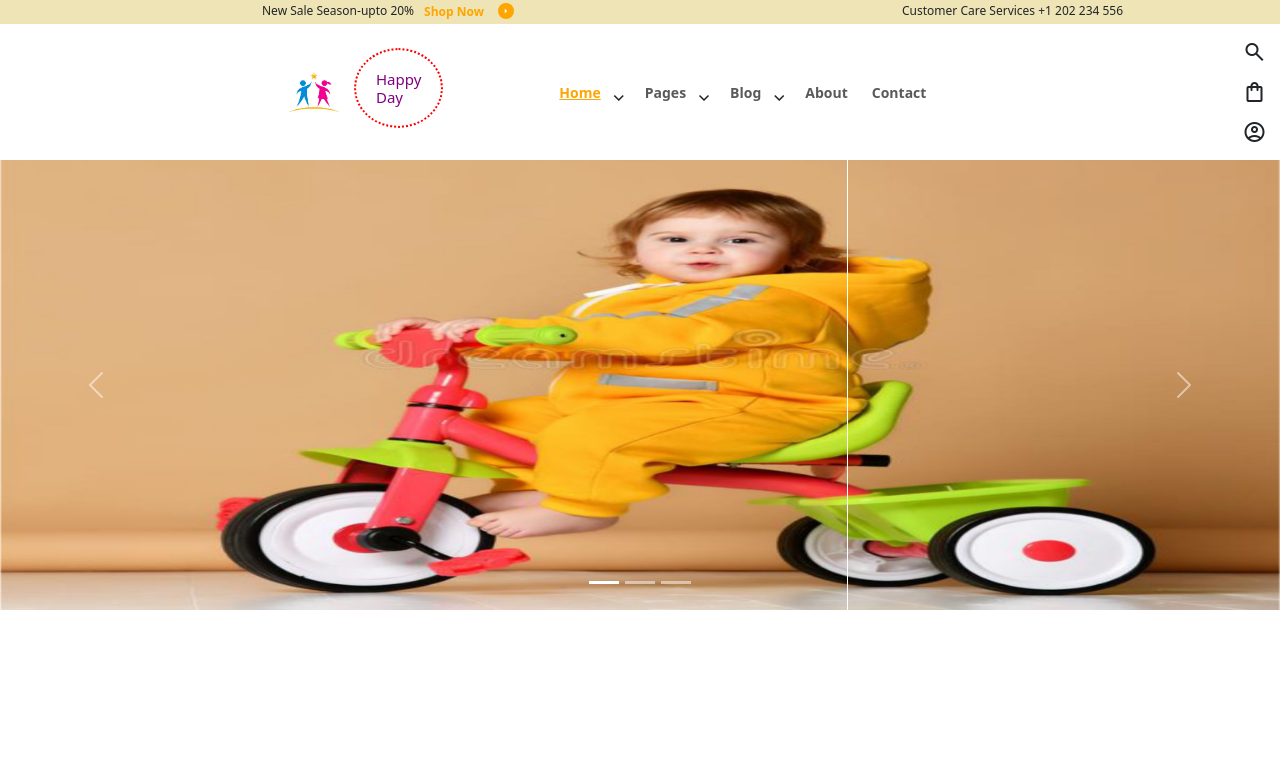
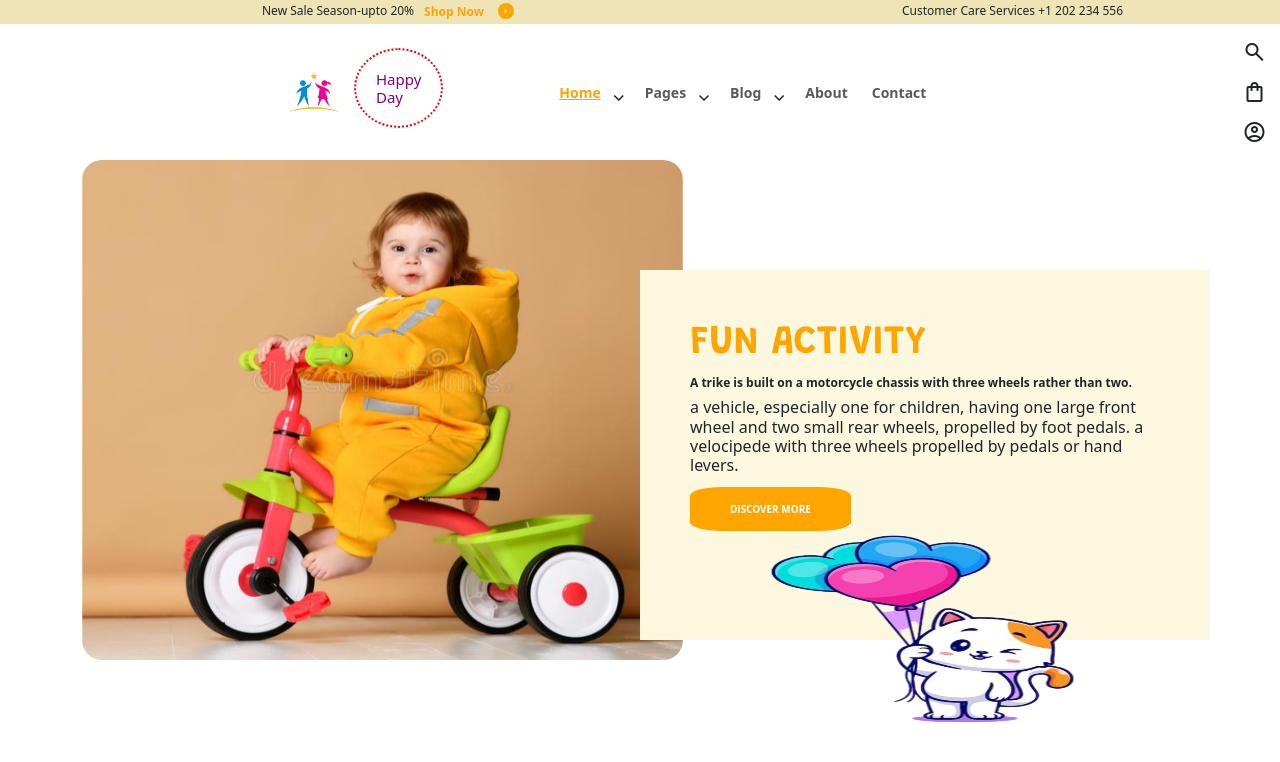
Before and after one commit to afaqdar/Buisness-web-task, a plain HTML site: page index.html in a window 1280 px wide. Drawn offline with nearby package versions, Linux system fonts and the light colour scheme.

Commit message:
pics done

```diff
--- a/css/style.css
+++ b/css/style.css
@@ -77,6 +77,45 @@ body{
     width: 50%;
     height: 450px;
 }
+.image-sec .row img{
+    height: 500px;
+    width:110%;
+    border-radius: 20px;
+}
+.image-sec h1{
+    font-family: 'Grandstander', cursive;
+    color: orange;
+}
+.image-sec h3{
+    font-size: 12px;
+    font-weight: bold;
+
+}
+.image-sec h6{
+    margin-bottom: 20px;
+    font-weight: 100;
+}
+
+.image-sec a{
+    font-size: 10px;
+    padding: 15px 40px;
+    border-radius: 20%;
+    background-color: orange;
+    text-decoration: none;
+    color: white;
+    font-weight: 900;
+}
+.image-sec .col-4{
+    margin-top: 110px;
+    background-color: #fcf7df;
+    height: 370px;
+    width: 50%;
+    padding: 50px;
+}
+.image-sec .col-4 img{
+    height: 220px;
+
+}
 @media screen and (min-width:992px) and (max-width:1260px) {
     .navbar-navv{
         margin-left: 0px;
--- a/index.html
+++ b/index.html
@@ -7,6 +7,7 @@
     <meta charset="utf-8">
     <meta name="viewport" content="width=device-width, initial-scale=1">
     <title>Bootstrap demo</title>
+    <link href="https://fonts.googleapis.com/css2?family=Grandstander:wght@600&display=swap" rel="stylesheet">
     <link href="https://cdn.jsdelivr.net/npm/bootstrap@5.3.2/dist/css/bootstrap.min.css" rel="stylesheet" integrity="sha384-T3c6CoIi6uLrA9TneNEoa7RxnatzjcDSCmG1MXxSR1GAsXEV/Dwwykc2MPK8M2HN" crossorigin="anonymous">
     <link rel="stylesheet" href="https://fonts.googleapis.com/css2?family=Material+Symbols+Outlined:opsz,wght,FILL,GRAD@24,400,0,0" />
     <link rel="stylesheet" href="https://fonts.googleapis.com/css2?family=Material+Symbols+Outlined:opsz,wght,FILL,GRAD@24,400,0,0" />
@@ -89,32 +90,24 @@
 
   </div>
   <div class="image-sec">
-    <div id="carouselExampleIndicators" class="carousel slide">
-      <div class="carousel-indicators">
-        <button type="button" data-bs-target="#carouselExampleIndicators" data-bs-slide-to="0" class="active" aria-current="true" aria-label="Slide 1"></button>
-        <button type="button" data-bs-target="#carouselExampleIndicators" data-bs-slide-to="1" aria-label="Slide 2"></button>
-        <button type="button" data-bs-target="#carouselExampleIndicators" data-bs-slide-to="2" aria-label="Slide 3"></button>
+    <div class="container">
+    <div class="row">
+      <div class="col-6">
+        <img src="images/tricycle.jpg" alt="">
+
       </div>
-      <div class="carousel-inner">
-        <div class="carousel-item active">
-          <img src="images/tricycle.jpg" class="d-block w-100" alt="...">
-        </div>
-        <div class="carousel-item">
-          <img src="..." class="d-block w-100" alt="...">
-        </div>
-        <div class="carousel-item">
-          <img src="..." class="d-block w-100" alt="...">
-        </div>
+      <div class="col-4">
+        <h1>FUN ACTIVITY</h1>
+        <h3>A trike is built on a motorcycle chassis with three wheels rather than two.</h3>
+        <h6>a vehicle, especially one for children, having one large front wheel and two small rear wheels, propelled by foot pedals. a velocipede with three wheels propelled by pedals or hand levers.</h6>
+        <a href="">DiSCOVER MORE</a>
+        <img src="images/ballooo-removebg-preview.png" alt="">
+        <h1></h1>
       </div>
-      <button class="carousel-control-prev" type="button" data-bs-target="#carouselExampleIndicators" data-bs-slide="prev">
-        <span class="carousel-control-prev-icon" aria-hidden="true"></span>
-        <span class="visually-hidden">Previous</span>
-      </button>
-      <button class="carousel-control-next" type="button" data-bs-target="#carouselExampleIndicators" data-bs-slide="next">
-        <span class="carousel-control-next-icon" aria-hidden="true"></span>
-        <span class="visually-hidden">Next</span>
-      </button>
     </div>
+
+
+  </div>
   </div>
 
 
```
Also changed, not shown: images/ballooo-removebg-preview.png (added).
